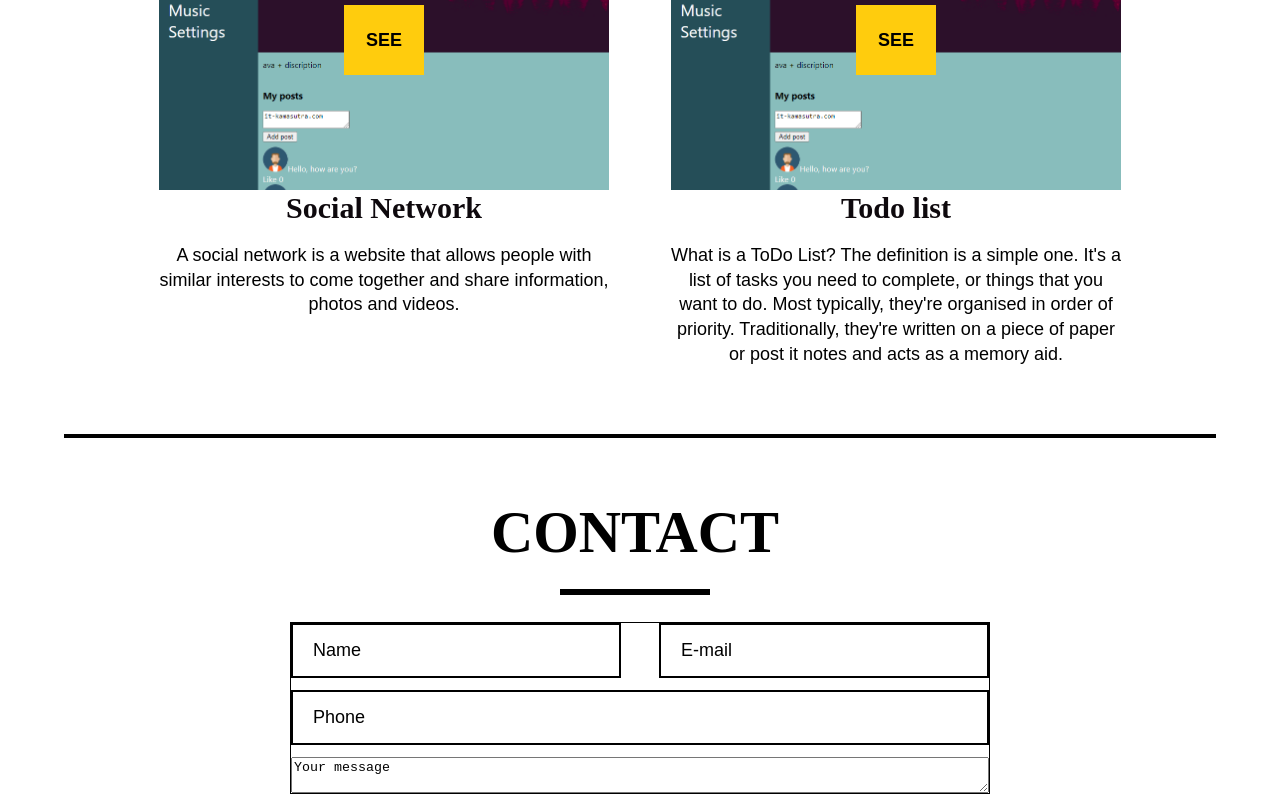
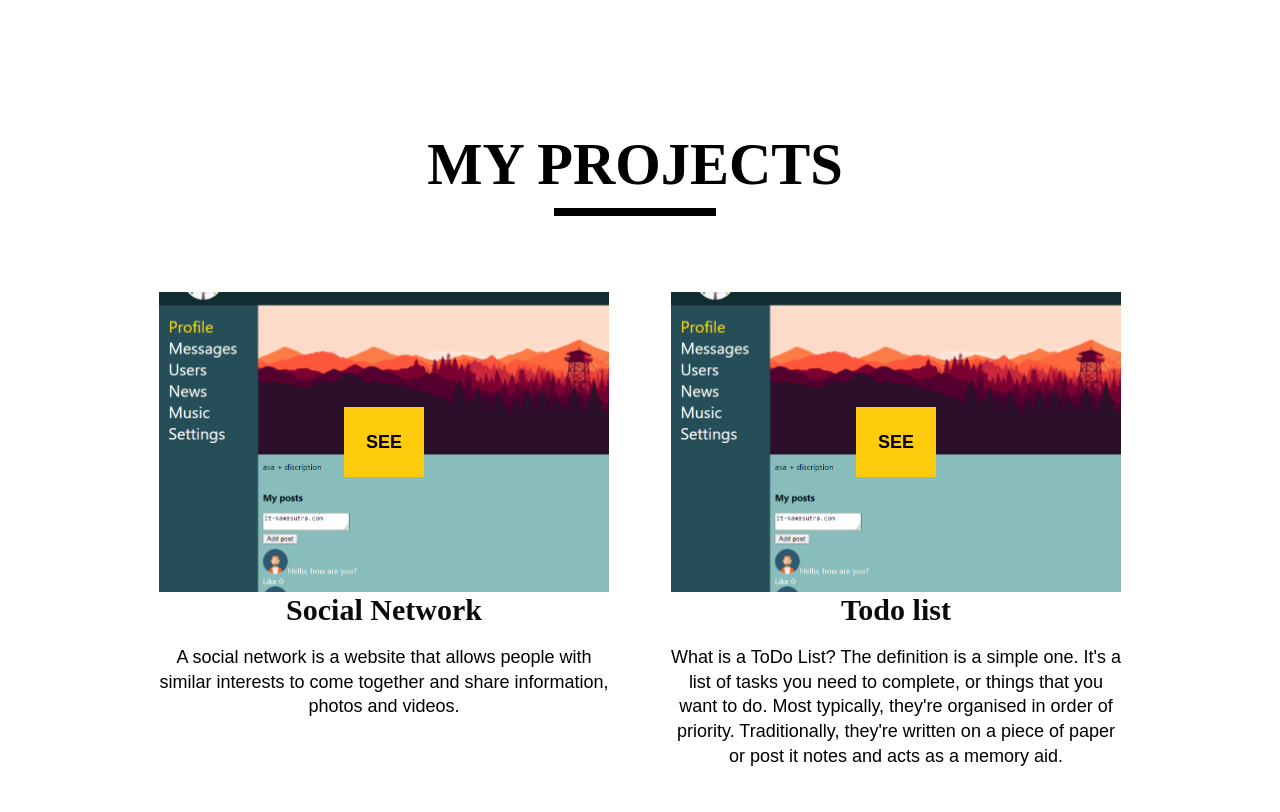
Before and after one commit to NataliaZakrevskaya/myPortfolio, a React (Create React App) app: page / in a window 1280 px wide. Shown: the part 1940-2752 px from the top of the page. Built offline with nearby package versions, Linux system fonts and the light colour scheme.

Commit message:
Correct style for input

```diff
--- a/src/common/styles/Container.module.css
+++ b/src/common/styles/Container.module.css
@@ -21,10 +21,17 @@
     font-family: Jost;
     text-transform: uppercase;
     line-height: 1;
-    padding-bottom: 29px;
+    padding-bottom: 18px;
     position: relative;
     left: -5px;
-    margin-bottom: 30px;
+    margin-bottom: 80px;
+    margin-top: 84px;
+}
+
+@media screen and (max-width: 1120px) {
+    .title {
+        font-size: 33px;
+    }
 }
 
 .title h3 {
@@ -38,23 +45,24 @@
     position: absolute;
     bottom: 0;
     left: 5px;
-    width: 200px;
-    height: 10px;
+    width: 162px;
+    height: 8px;
     background-color: #000;
     left: 50%;
     transform: translate(-50%, 50%);
 }
 
-@media screen and (max-width: 1400px) {
+@media screen and (max-width: 1120px) {
     .title h3:after {
-        width: 150px;
-        height: 6px;
+        width: 118px;
+        height: 5px;
     }
 }
 
 .nextSection {
     width: 90%;
     margin: 0 auto;
+    margin-top: 78px;
     height: 40px;
     position: relative;
 }
@@ -73,7 +81,7 @@
 
 .nextSection span {
     display: block;
-    height: 4px;
+    height: 3px;
     position: relative;
     top: 50%;
     margin-top: -2px;
--- a/src/contact/Contact.module.css
+++ b/src/contact/Contact.module.css
@@ -10,8 +10,7 @@
 
 
 .contactsForm {
-    width: 700px;
-    border: 1px solid;
+    width: 650px;
     display: flex;
     flex-direction: column;
     justify-content: space-between;
@@ -31,7 +30,7 @@
 }
 
 .nameEmailContainer input {
-    width: 330px;
+    width: 317px;
 }
 
 .contactsInput {
@@ -44,19 +43,32 @@
     line-height: 70px;
     height: 55px;
     font-family: Jost, sans-serif;
-    margin-bottom: 12px;
+    margin-bottom: 16px;
+}
+
+.contactsForm textarea {
+    width: 100%;
+    display: block;
+    border: 2px solid #000;
+    color: #000;
+    font-size: 18px;
+    padding: 0 20px !important;
+    line-height: 70px;
+    font-family: Jost, sans-serif;
+    height: 160px;
 }
 
 .contactsContainer button {
     display: block;
+    width: 650px;
     line-height: 26px;
     white-space: nowrap;
     text-overflow: ellipsis;
     overflow: hidden;
-    padding: 20px 20px;
+    padding: 13px 20px;
     background-color: var(--main-color);
     color: var(--text-color-for-main-bg);
-    font-size: 18px;
+    font-size: 15px;
     font-weight: 600;
     text-transform: uppercase;
     text-align: center;
@@ -71,10 +83,10 @@
     white-space: nowrap;
     text-overflow: ellipsis;
     overflow: hidden;
-    padding: 20px 20px;
+    padding: 13px 20px;
     background-color: white;
     color: #ffcc0d;
-    font-size: 18px;
+    font-size: 15px;
     font-weight: 600;
     text-transform: uppercase;
     text-align: center;
--- a/src/contact/Contact.tsx
+++ b/src/contact/Contact.tsx
@@ -18,14 +18,14 @@
                 <Title text={'Contact'}/>
                 <form className={s.contactsForm}>
                     <div className={s.nameEmailContainer}>
-                        <input className={s.contactsInput} type={"text"} value={"Name"}/>
-                        <input className={s.contactsInput} type={"text"} value={"E-mail"}/>
+                        <input className={s.contactsInput} type={"text"} value={"Name *"}/>
+                        <input className={s.contactsInput} type={"text"} value={"E-mail *"}/>
                     </div>
                     <input className={s.contactsInput} type={"text"} value={"Phone"}/>
-                    <textarea className={s.contactsTextarea} value={"Your message"}></textarea>
+                    <textarea className={s.contactsTextarea} value={"Message"}></textarea>
                 </form>
                 {/*</div>*/}
-                <button>SEND</button>
+                <button>SEND message</button>
             </div>
         </div>
     )
```
